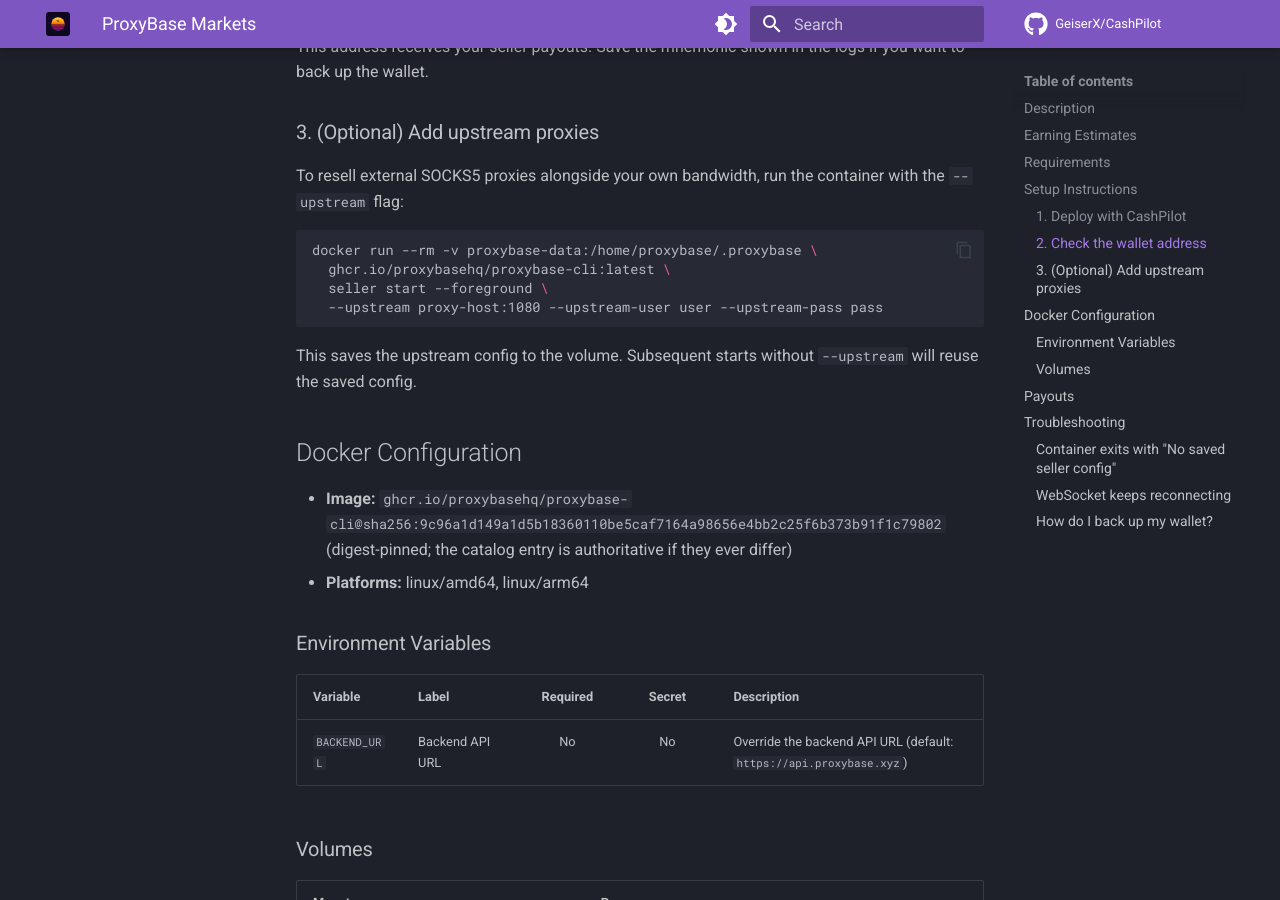
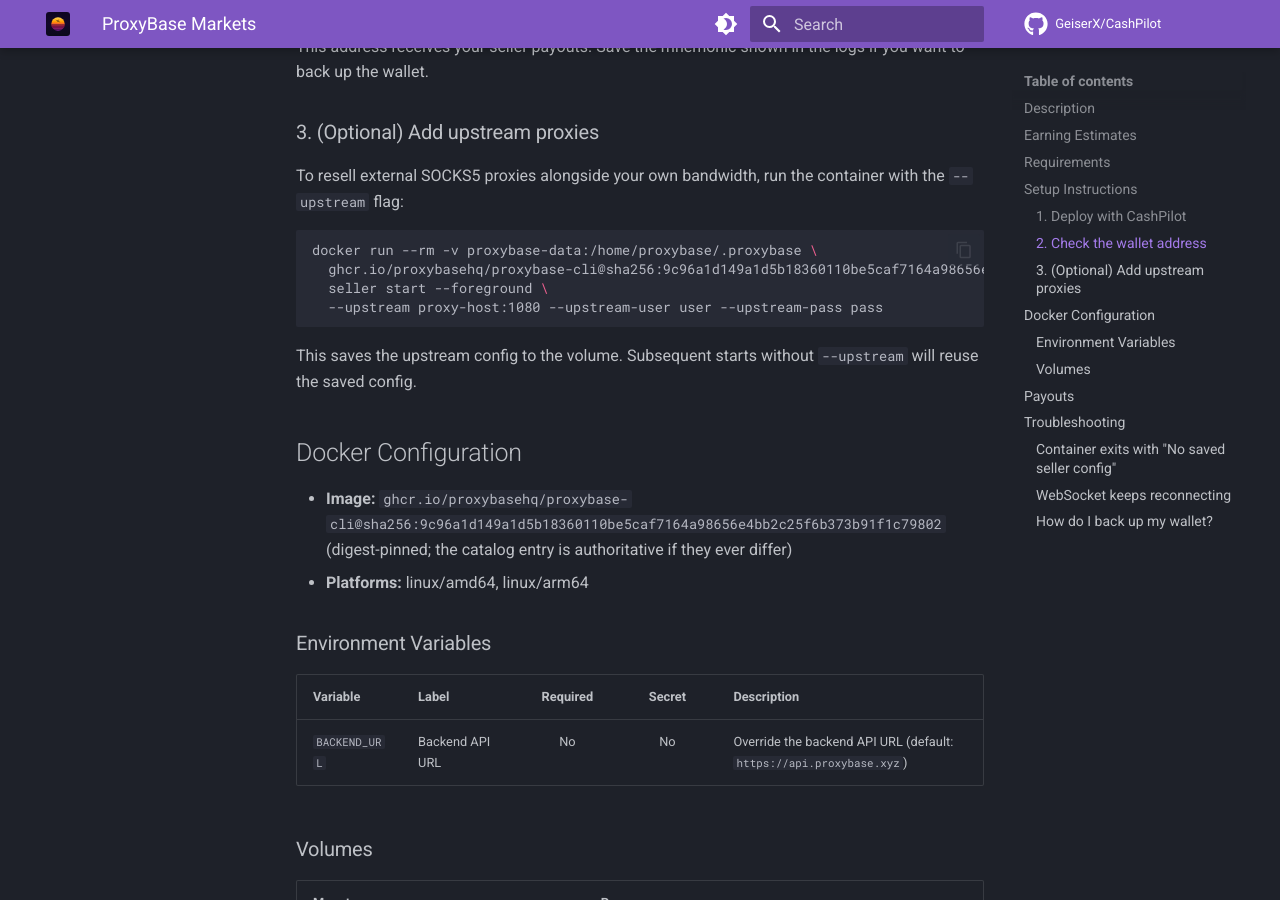
Before and after one commit to GeiserX/CashPilot, an MkDocs documentation site: the page built from docs/guides/proxybase-xyz.md, in a window 1280 px wide and 900 px high, scrolled down 1816 px. Built offline with MkDocs 1.6.1 and Material for MkDocs 9.7.7, drawn with Linux system fonts in a browser that asks for light colours; comment, search, counter and statistics services are not loaded.

Commit message:
fix review points

````diff
--- a/docs/guides/proxybase-xyz.md
+++ b/docs/guides/proxybase-xyz.md
@@ -40,7 +40,7 @@
 
 On first start, check the container logs for your wallet address:
 
-```
+```text
 ==> No wallet found — creating one...
 Wallet created successfully!
 Address: 0xb956cb455901fba57a330221bb1caa00c3ec7acb
@@ -54,7 +54,7 @@
 
 ```bash
 docker run --rm -v proxybase-data:/home/proxybase/.proxybase \
-  ghcr.io/proxybasehq/proxybase-cli:latest \
+  ghcr.io/proxybasehq/proxybase-cli@sha256:9c96a1d149a1d5b18360110be5caf7164a98656e4bb2c25f6b373b91f1c79802 \
   seller start --foreground \
   --upstream proxy-host:1080 --upstream-user user --upstream-pass pass
 ```
````
